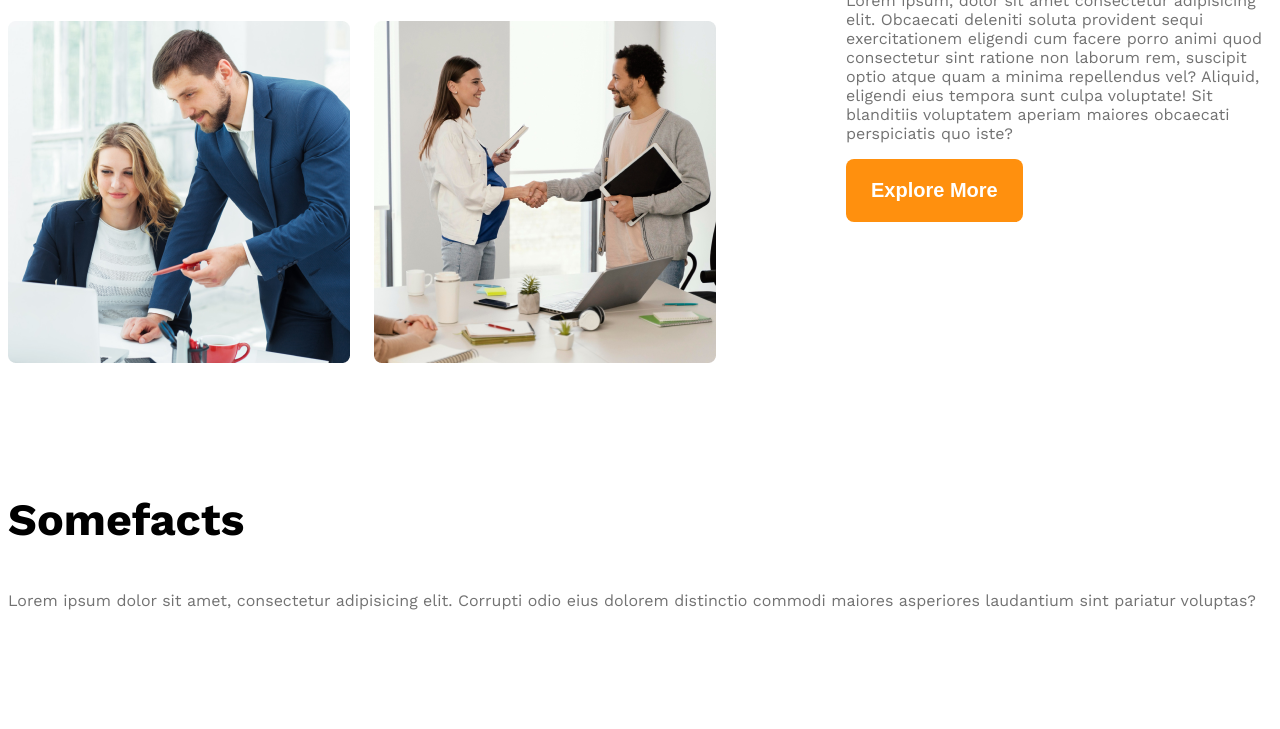
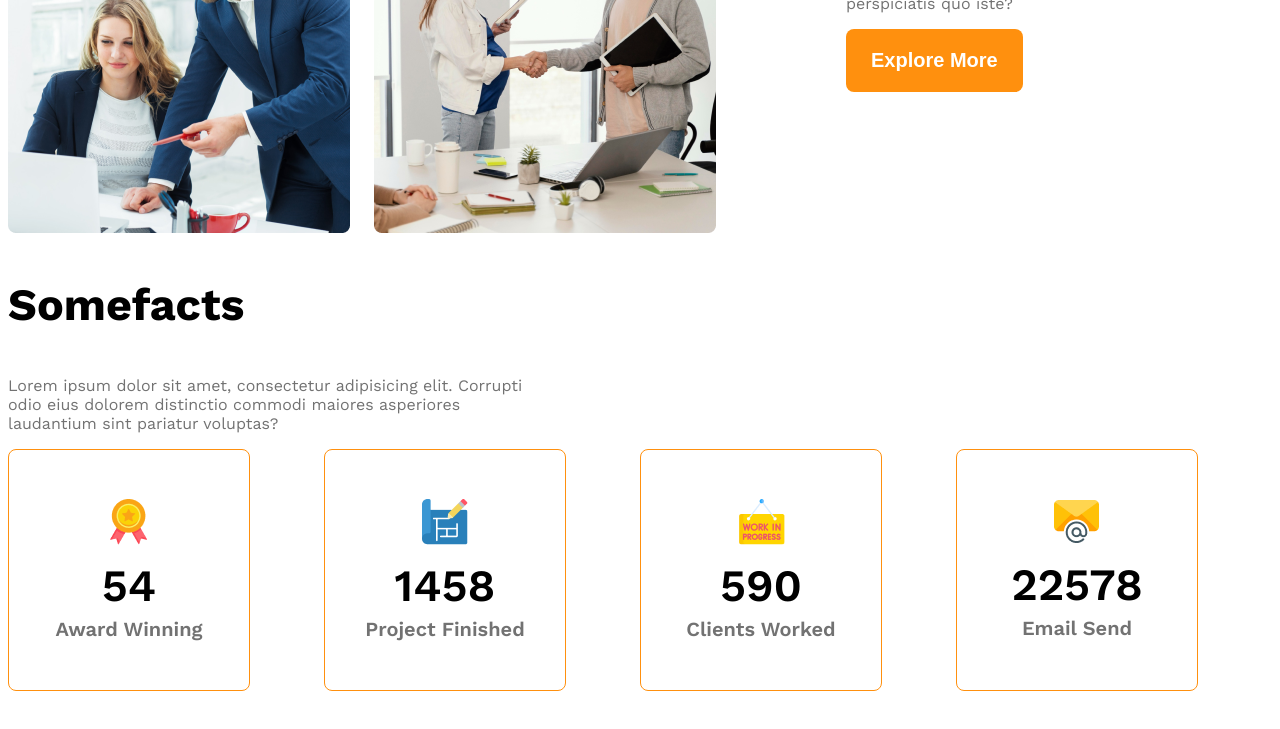
Before and after one commit to Mohim129/g3-architect-website, a plain HTML site: page index.html in a window 1280 px wide. Shown: the part 1633-2362 px from the top of the page. After the commit the page ends 2332 px from the top, so only its background shows below. Drawn offline with nearby package versions, Linux system fonts and the light colour scheme.

Commit message:
added facts section

```diff
--- a/index.html
+++ b/index.html
@@ -42,7 +42,7 @@
                 <h3 class="section-title">
                     <span id="ql" class="text-light-gray">Quick list</span>
                     <span id="oo">of Our</span>
-                    <span id="ftr">Features</span></h3>
+                    <span class="text-primary">Features</span></h3>
                 <p class="feature-description text-light-gray">
                     Lorem ipsum, dolor sit amet consectetur adipisicing elit. Obcaecati deleniti soluta provident sequi exercitationem eligendi cum facere porro animi quod consectetur sint ratione non laborum rem, suscipit optio atque quam a minima repellendus vel? Aliquid, eligendi eius tempora sunt culpa voluptate! Sit blanditiis voluptatem aperiam maiores obcaecati perspiciatis quo iste?
                 </p>
@@ -56,28 +56,36 @@
          <!-- some facts -->
         <section class="some-facts">
             <h3 class="section-title"> Somefacts</h3>
-            <p class="text-light-gray">Lorem ipsum dolor sit amet, consectetur adipisicing elit. Corrupti odio eius dolorem distinctio commodi maiores asperiores laudantium sint pariatur voluptas?</p>
+            <p class="text-light-gray fact-description">Lorem ipsum dolor sit amet, consectetur adipisicing elit. Corrupti odio eius dolorem distinctio commodi maiores asperiores laudantium sint pariatur voluptas?</p>
             <div class="facts-container">
                 <!-- .fact*4>img.fact-icon+h4.fact-number+h5.fact-name -->
-                <div class="fact">
-                    <img src="" alt="" class="fact-icon">
-                    <h4 class="fact-number"></h4>
-                    <h5 class="fact-name"></h5>
+                <div class="fact-card">
+                    <div>
+                        <img src="images/icons/ribon.png" alt="" class="fact-icon">
+                        <h4 class="fact-number">54</h4>
+                        <h5 class="fact-name text-light-gray">Award Winning</h5>
+                    </div>
                 </div>
-                <div class="fact">
-                    <img src="" alt="" class="fact-icon">
-                    <h4 class="fact-number"></h4>
-                    <h5 class="fact-name"></h5>
+                <div class="fact-card">
+                    <div>
+                        <img src="images/icons/projects.png" alt="" class="fact-icon">
+                        <h4 class="fact-number">1458</h4>
+                        <h5 class="fact-name text-light-gray">Project Finished</h5>
+                    </div>
                 </div>
-                <div class="fact">
-                    <img src="" alt="" class="fact-icon">
-                    <h4 class="fact-number"></h4>
-                    <h5 class="fact-name"></h5>
+                <div class="fact-card">
+                    <div>
+                        <img src="images/icons/customers.png" alt="" class="fact-icon">
+                        <h4 class="fact-number">590</h4>
+                        <h5 class="fact-name text-light-gray">Clients Worked</h5>
+                    </div>
                 </div>
-                <div class="fact">
-                    <img src="" alt="" class="fact-icon">
-                    <h4 class="fact-number"></h4>
-                    <h5 class="fact-name"></h5>
+                <div class="fact-card">
+                    <div>
+                        <img src="images/icons/email.png" alt="" class="fact-icon">
+                        <h4 class="fact-number">22578</h4>
+                        <h5 class="fact-name text-light-gray">Email Send</h5>
+                    </div>
                 </div>
             </div>
 
--- a/styles/architects.css
+++ b/styles/architects.css
@@ -9,6 +9,9 @@
 /* Shared Styles */
 .display-flex {
     display: flex;
+}
+.text-primary{
+    color: #ff900e;
 }
 /* dark - 02 */
 .text-gray{
@@ -45,7 +48,7 @@ main{
 }
 
 main > section{
-    margin-top: 130px;
+    /* margin-top: 130px; */
 }
 
 .section-title{
@@ -60,9 +63,9 @@ main > section{
     justify-content: space-between;
     align-items: center;
 }
-.nav-links{
+/* .nav-links{
 
-}
+} */
 .brand{
     font-weight: 700;
     font-size: 2.5rem;
@@ -116,8 +119,38 @@ main > section{
 #ql{
     font-weight: 500;
 }
-#ftr{
-    color:#ff900e;
+
+/* Facts */
+
+.facts-container{
+    display: grid;
+    grid-template-columns: repeat(4, 1fr);
+}
+.fact-description{
+    max-width: 540px;
+}
+.fact-card{
+    border: 1px solid #ff900e;
+    width: 240px;
+    height: 240px;
+    border-radius: 8px;
+    display: flex;
+    justify-content: center;
+    align-items: center;
+    text-align: center;
+
+}
+.fact-number{
+    font-size: 2.8rem;
+    font-weight: 600;
+    margin-top: 10px;
+    margin-bottom: 5px;
+}
+
+.fact-name{
+    font-size: 1.25rem;
+    font-weight: 600;
+    margin: 0;
 }
 /* responsive media query */
 
```
